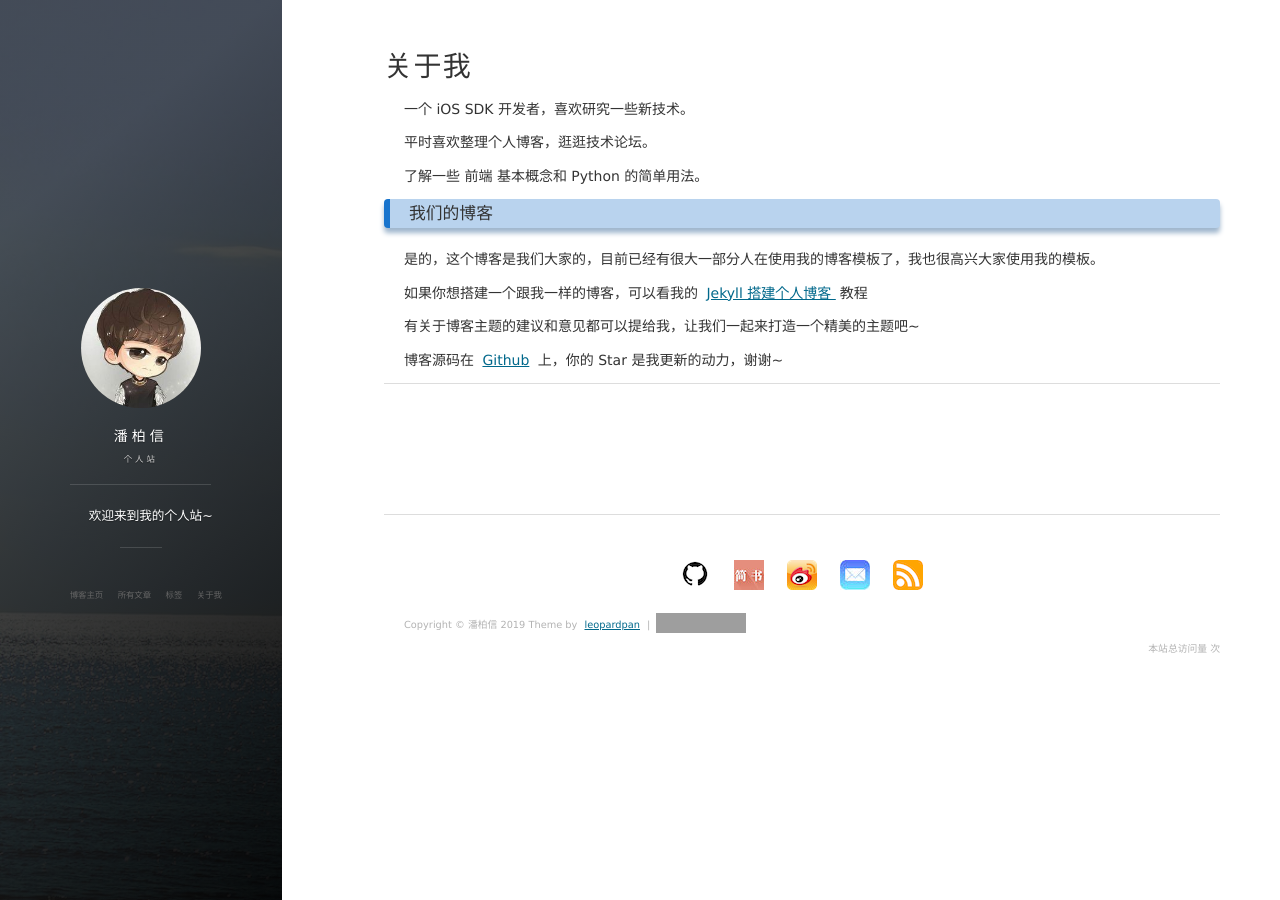
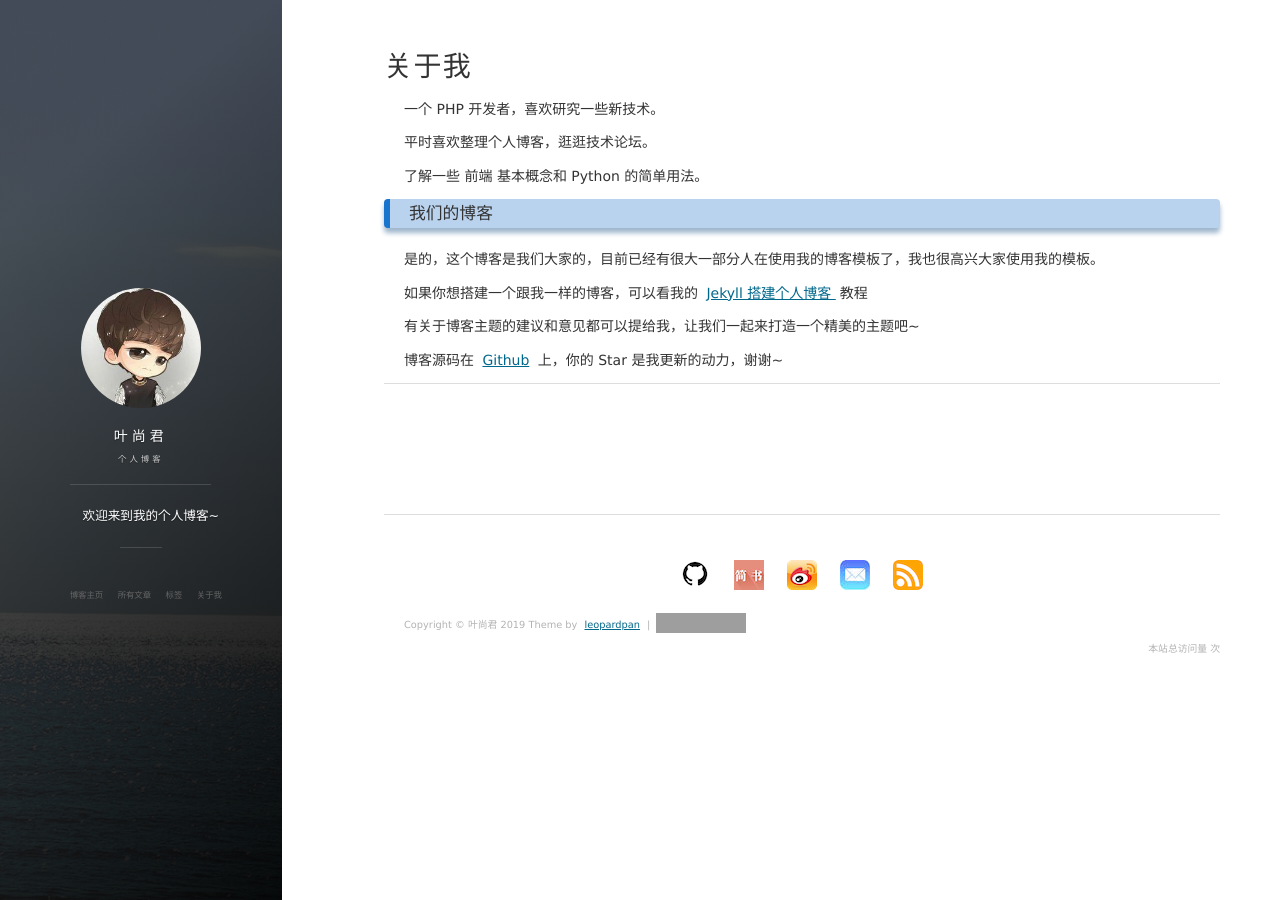
Before and after one commit to yeshangjun1998/yeshangjun1998.github.io, a Jekyll site: the page built from about.md, in a window 1280 px wide. Built offline with Jekyll 4.4.1, drawn with Linux system fonts in a browser that asks for light colours; nearby versions of some CDN libraries; comment, search, counter and statistics services are not loaded; grey boxes are pictures that could not be loaded.

Commit message:
更新自己信息

```diff
--- a/_config.yml
+++ b/_config.yml
@@ -1,11 +1,11 @@
 # Basic
-title: 潘柏信
-subtitle: 个人站
-description: 欢迎来到我的个人站~
+title: 叶尚君
+subtitle: 个人博客
+description: 欢迎来到我的个人博客~
 # 头像里面的标题
 avatarTitle: leopardpan
 # 头像里面的描述
-avatarDesc: iOS / 机器学习
+avatarDesc: iOS / 自主学习
 url: "http://baixin.io"
 
 # Comment
@@ -16,13 +16,13 @@ comment:
 
 # Social
 social:
-    weibo: 5366874726
-    github: leopardpan
+    weibo: yeshangjun1998
+    github: yeshangjun1998
     # zhihu: panpanleopard
     # juejin: xxx
     jianshu: 2ada30d8d0f7
     # twitter:
-    mail: leopardpan@icloud.com
+    mail: 17531371704@163.com
 
 
 # 百度统计
@@ -41,7 +41,7 @@ ga:
 #
 #
 #  _post/ 下的文章更换成你自己的文章
-#  帮忙star一下，感谢~😆 地址： https://github.com/leopardpan/leopardpan.github.io
+#  帮忙star一下，感谢~😆 地址：https://github.com/yeshangjun1998/yeshangjun1998.github.io
 #
 #
 # 《--------------- 下面的信息可以自行选择是否修改 ------------------------》
--- /dev/null
+++ b/_posts/-home-yeshangjun-模板-yeshangjun1998.github.io.txt
@@ -0,0 +1 @@
+/home/yeshangjun/模板/yeshangjun1998.github.io/_posts/2016-04-07-iBeacon.md
--- a/about.md
+++ b/about.md
@@ -3,7 +3,7 @@ layout: page
 title: 关于我
 ---
 
-一个 iOS SDK 开发者，喜欢研究一些新技术。
+一个 PHP 开发者，喜欢研究一些新技术。
 <p>
 平时喜欢整理个人博客，逛逛技术论坛。
 <p>
@@ -29,7 +29,7 @@ title: 关于我
 
 <p>
 
-博客源码在 <a target="_blank" href='https://github.com/leopardpan/leopardpan.github.io/'>Github</a> 上，你的 Star 是我更新的动力，谢谢~
+博客源码在 <a target="_blank" href='https://github.com/yeshangjun1998/yeshangjun1998.github.io'>Github</a> 上，你的 Star 是我更新的动力，谢谢~
 
 <p>
 
```
